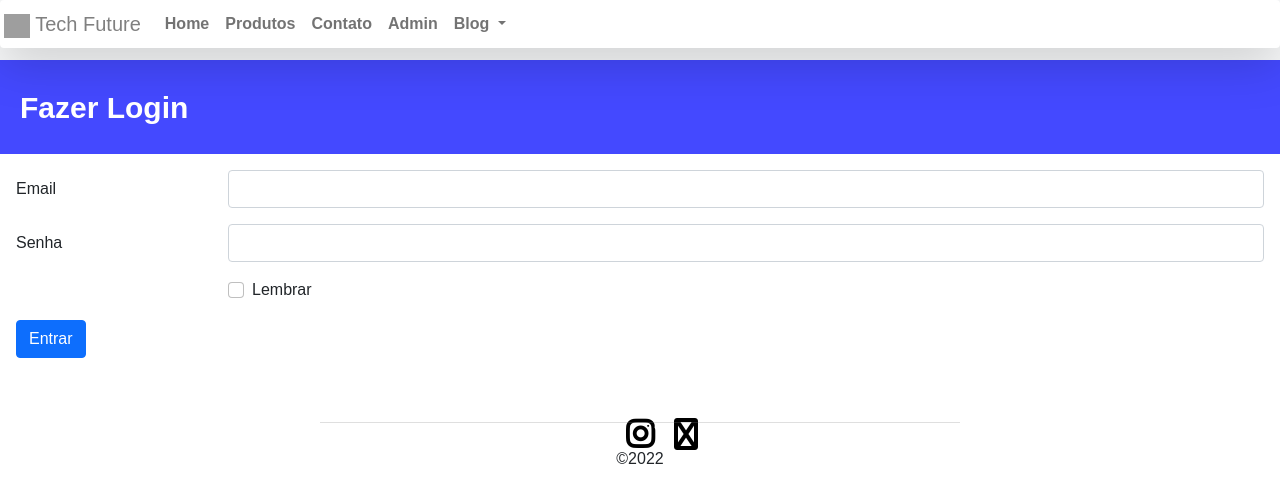
After one commit to jesieldotdev/blog-flask, a Flask app: page /login in a window 1280 px wide. The commit adds this page. Shown: the top 503 px of the page. Run offline with Flask 2, Linux system fonts and the light colour scheme; some libraries are stand-ins or nearby versions; some web fonts are replaced; grey boxes are pictures that could not be loaded.

Commit message:
Página de login, user_auth

```diff
--- a/main.py
+++ b/main.py
@@ -3,10 +3,6 @@ from markupsafe import escape
 import sqlite3
 
 app = Flask(__name__)
-
-
-
-
 
 @app.route("/")
 def index():
@@ -17,13 +13,11 @@ def index():
   cursor.execute("select * from BLOG_POSTS ORDER BY id DESC")
   post = cursor.fetchall()
 
-  print(type(post))
-
   # Pegar o autor
   cursor2=conn.cursor()
   cursor2.execute('SELECT * FROM auth_user WHERE id=? ', (1,))
   autor = cursor2.fetchone()
-  return render_template("index.html", posts= post, autor=autor)
+  return render_template("blog/index.html", posts= post, autor=autor)
 
 
 @app.route('/ver_post/<string:slug>', methods=["POST", "GET"])
@@ -38,7 +32,7 @@ def ver_post(slug):
   cursor2=conn.cursor()
   cursor2.execute("select * from auth_user where id=?", (data['author_id'],))
   autor = cursor2.fetchone()
-  return render_template('show_post.html', post=data, autor = autor)
+  return render_template('blog/show_post.html', post=data, autor = autor)
 
 
 @app.route('/categorias')
@@ -48,12 +42,29 @@ def pagina_categorias():
   cursor = conn.cursor()
   cursor.execute('SELECT * FROM blog_categoria')
   categorias = cursor.fetchall()
-  return render_template('categorias.html', categorias = categorias)
+  return render_template('blog/categorias.html', categorias = categorias)
 
 @app.route('/admin')
 def pagina_admin():
   return render_template('pagina_admin.html')
 
+@app.route('/login')
+def pagina_login():
+  return render_template('pagina_login.html')
+
+@app.route('/auth_user', methods=['POST', 'GET'])
+def auth_user():
+  if request.method == "POST":
+    email= request.form['email']
+    senha= request.form['senha']
+    conn = sqlite3.connect('db.sqlite3')
+    conn.row_factory=sqlite3.Row
+    cursor=conn.cursor()
+    cursor.execute("select * from auth_user where email=?", (email,))
+    autor = cursor.fetchone()
+
+  return (f"Bem vindo, {autor['username']}")
+
 
 if __name__ == '__main__':
   app.run(debug=True, port=8080)
--- /dev/null
+++ b/static/css/login.css
@@ -0,0 +1,9 @@
+#login-header{
+  background-color: #4449ff;
+  padding: 20px;
+}
+
+#login-header h2{
+  color: #ffffff;
+
+}
--- a/static/css/style.css
+++ b/static/css/style.css
@@ -192,8 +192,9 @@ h3{
 
 #painel-header a{
     text-decoration: underline;
-    text-decoration-color: #E8D748;
+    text-decoration-color: #ffffcc;
     color: #ffffff;
+    font-family: 'Roboto', sans-serif;
 }
 
 #painel-main{
@@ -218,7 +219,7 @@ h3{
     margin-bottom: 0;
 }
 
-#painel-main #dt{
+#painel-main .dt{
     /* background-color: #987567; */
     padding: 10px;
     color: #fffeee;
@@ -246,7 +247,7 @@ h3{
     margin: 1px;
 }
 
-#dt .type{
+.dt .type{
 
     font-weight: bold;
 }
--- a/templates/base.html
+++ b/templates/base.html
@@ -21,6 +21,8 @@
   <link rel="stylesheet" href="https://cdnjs.cloudflare.com/ajax/libs/font-awesome/5.15.3/css/all.min.css" integrity="sha512-iBBXm8fW90+nuLcSKlbmrPcLa0OT92xO1BIsZ+ywDWZCvqsWgccV3gFoRBv0z+8dLJgyAHIhR35VZc2oM/gI1w==" crossorigin="anonymous" referrerpolicy="no-referrer">
 
   <link rel= "stylesheet" type= "text/css" href= "{{ url_for('static',filename='css/style.css') }}">
+
+  <link rel= "stylesheet" type= "text/css" href= "{{ url_for('static',filename='css/login.css') }}">
 
 
   <script src="https://kit.fontawesome.com/d5a9bf153b.js" crossorigin="anonymous"></script>
--- /dev/null
+++ b/templates/pagina_login.html
@@ -0,0 +1,38 @@
+{% extends "base.html" %}
+{% block title %}Página de Login{% endblock %}
+
+{% block content %}
+<header id="login-header">
+  <h2>Fazer Login</h2>
+</header>
+
+<main class="p-3">
+<form method="post" action="{{url_for("auth_user")}}">
+  <div class="row mb-3 ">
+    <label for="inputEmail3" class="col-sm-2 col-form-label">Email</label>
+    <div class="col-sm-10">
+      <input type="email" class="form-control" id="inputEmail3" name="email">
+    </div>
+  </div>
+  <div class="row mb-3">
+    <label for="inputPassword3" class="col-sm-2 col-form-label">Senha</label>
+    <div class="col-sm-10">
+      <input type="password" class="form-control" id="inputPassword3" name="senha">
+    </div>
+  </div>
+
+  <div class="row mb-3">
+    <div class="col-sm-10 offset-sm-2">
+      <div class="form-check">
+        <input class="form-check-input" type="checkbox" id="gridCheck1">
+        <label class="form-check-label" for="gridCheck1">
+          Lembrar
+        </label>
+      </div>
+    </div>
+  </div>
+  <button value="Submit" type="submit" class="btn btn-primary">Entrar</button>
+</form>
+</main>
+
+{% endblock %}
```
Also changed, not shown: templates/pagina_admin.html (+29 -2 lines), db.sqlite3, templates/blog/Index.html (renamed from templates/Index.html), templates/blog/categorias.html (renamed from templates/categorias.html), templates/blog/show_post.html (renamed from templates/show_post.html), 1 other file.
